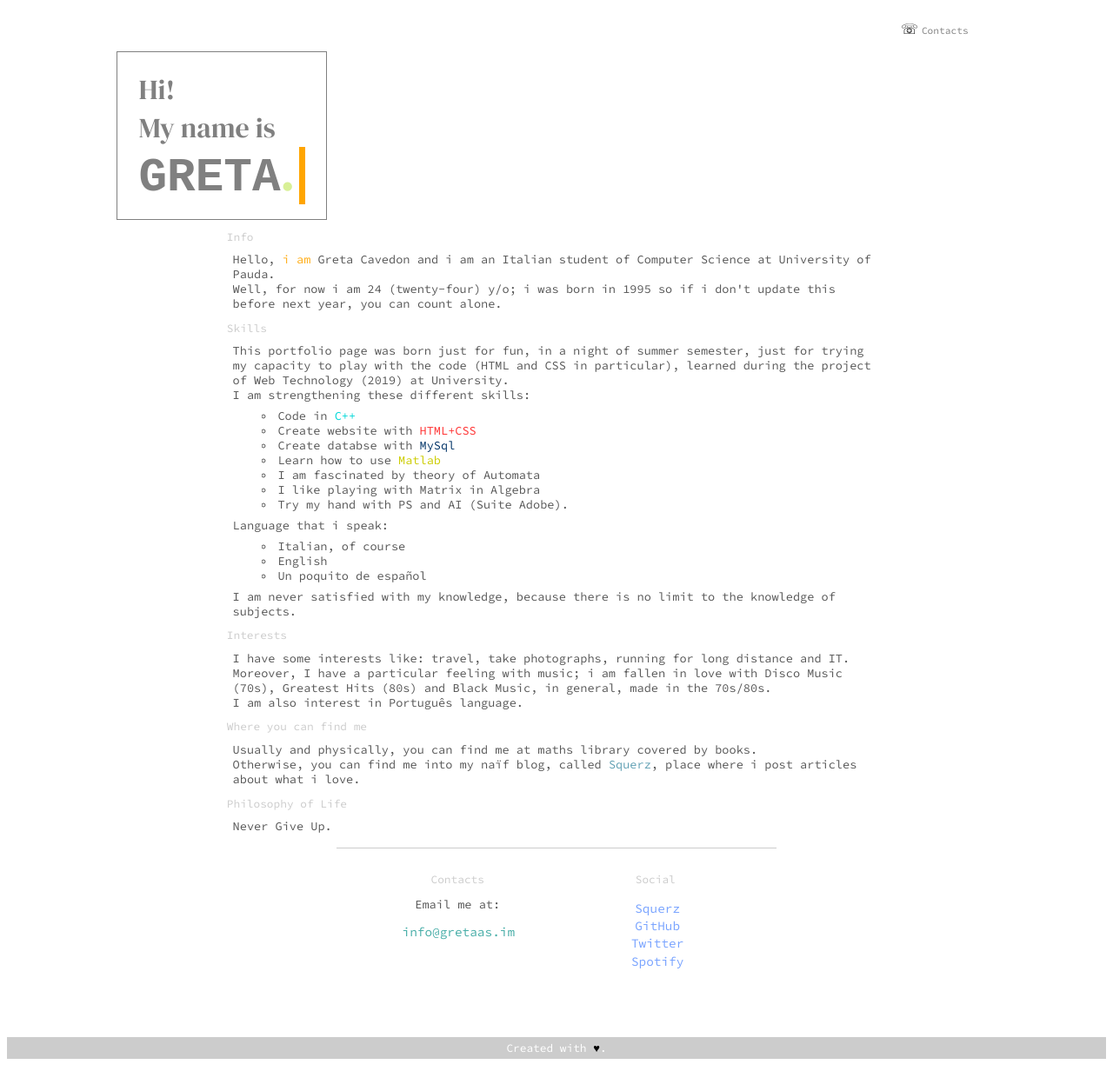
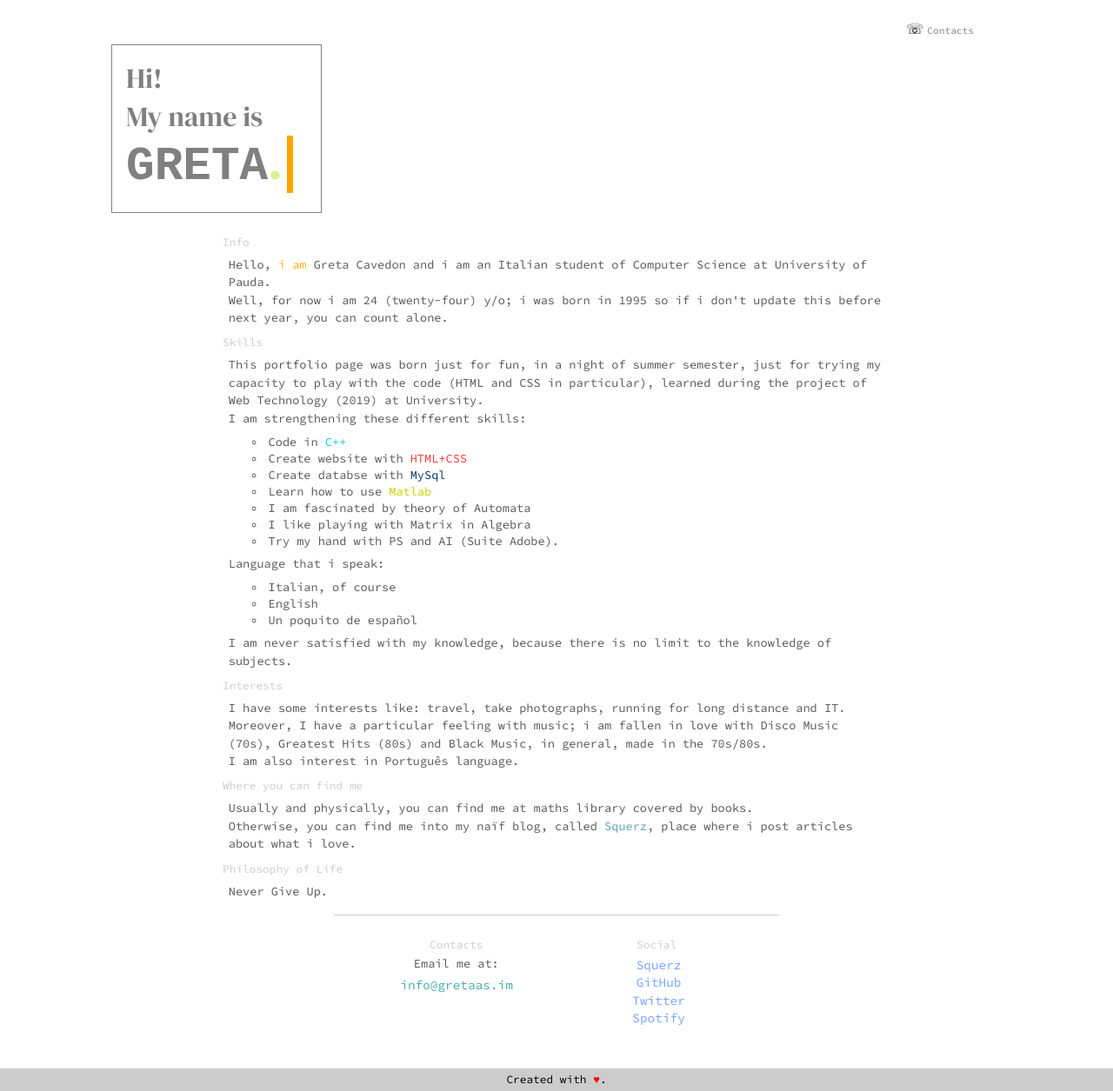
Before and after one commit to imGretaas/gretaas.im, a plain HTML site: page index.html in a window 1280 px wide. Shown: the whole page at 87% size. Drawn offline with Linux system fonts and the light colour scheme.

Commit message:
Add files via upload

```diff
--- a/index.css
+++ b/index.css
@@ -1,10 +1,12 @@
 *{
 	overflow-x: hidden;
+	margin:	0;
+	padding: 0;
 }
 
 body > div#nav{
 	position: relative;
-	top:0;
+	top:1.5em;
 	right: 10%;
 }
 
@@ -31,8 +33,8 @@ div#title{
 	height: 12em;
 	border: solid 1px;
 	color: gray;
-	margin-left: 10%;
 	overflow: hidden;
+	margin: 2em 0 1em 10%;
 }
 
 h1{
@@ -40,6 +42,8 @@ h1{
 	font-weight: 400;
 	margin-left: 10%;
 	color: gray;
+	text-align: left;
+	margin:0.5em;
 }
 
 h1 > span#name{
@@ -98,6 +102,7 @@ div.page > p, div.page > ul.listskills{
 	font-family: "source-code-pro", "Source Code Pro", "Courier New", monospace;
 	font-weight: 400;
 	font-size: 0.85em;
+	line-height: 1.5em;
 }
 
 div.page > p > span#im{
@@ -109,12 +114,14 @@ div.page > h2, div.page > div.contacts > h2{
 	color: #cccccc;
 	font-family: "source-code-pro", "Source Code Pro", "Courier New", monospace;
 	font-weight: 400;
+	margin: 0.7em 0;
 }
 
 div.page > ul.listskills{
 	list-style-position: inside;
 	list-style-type: circle;
-	margin: 0.5em 0;
+	margin: 0.5em 0 0.5em 2.5em;
+	line-height: 1.4em;
 }
 
 div.page > p > a#squerz{
@@ -169,6 +176,7 @@ div.page > div.contacts > p, div.page > div.contacts > h2, div.page > div.contac
 div.page > div.contacts > p, div.page > div.contacts > h2{
 	font-family: "source-code-pro", "Source Code Pro", "Courier New", monospace;
 	font-weight: 400;
+	margin-bottom: 0.5em;
 }
 
 
@@ -219,9 +227,9 @@ footer > p{
 	background-color: #cccccc;
 	font-size: 0.8em;
 	bottom: 0;
-	color: white;
+	color: #000001;
 }
 
 footer > p > span#heart{
-	color: #000001;
+	color: red;
 }
```
